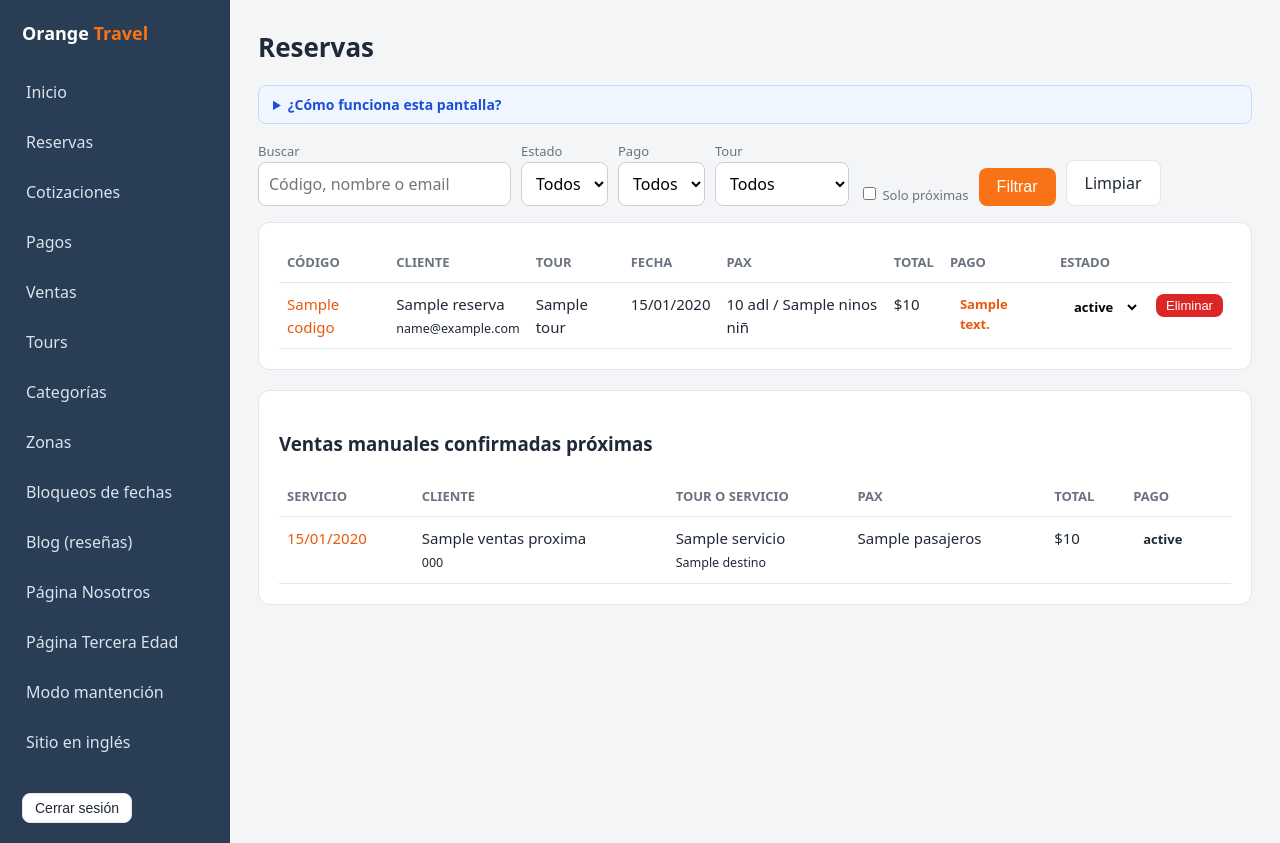
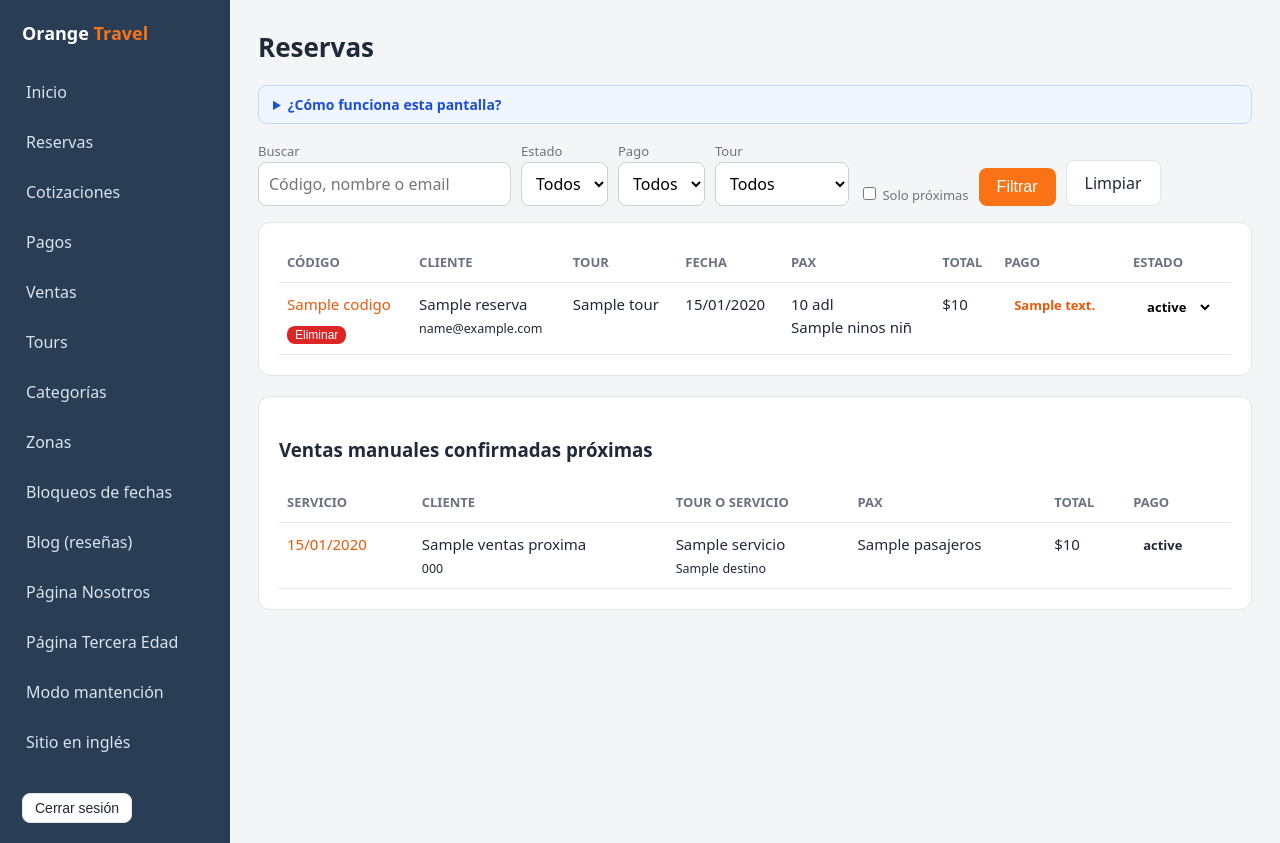
Before and after one commit to Cesar-eav/orangetravel, a Django app: template panel/templates/panel/reservas_list.html in a window 1280 px wide. Run offline with Django 5.2, Linux system fonts and the light colour scheme; the template is opened without the code that fills it: most values are stand-ins (such as "Sample title", 1, 10 or a date in 2020).

Commit message:
Panel: botón Eliminar bajo el código de la reserva
En su propia columna quedaba fuera de la tarjeta en pantallas de
escritorio. La tabla ahora tiene scroll horizontal en móvil, y Código y
Pax no se parten en varias líneas.

Co-Authored-By: Claude Opus 5.5 <noreply@anthropic.com>

```diff
--- a/panel/templates/panel/reservas_list.html
+++ b/panel/templates/panel/reservas_list.html
@@ -17,20 +17,20 @@
   <div><label><input type="checkbox" name="proximas" value="1" {% if request.GET.proximas %}checked{% endif %}> Solo próximas</label></div>
   <button class="btn">Filtrar</button> <a class="btn sec" href="{% url 'panel:reservas' %}">Limpiar</a>
 </form>
-<div class="card"><table>
-<tr><th>Código</th><th>Cliente</th><th>Tour</th><th>Fecha</th><th>Pax</th><th>Total</th><th>Pago</th><th>Estado</th><th></th></tr>
+<div class="card" style="overflow-x:auto"><table class="tabla-reservas">
+<tr><th>Código</th><th>Cliente</th><th>Tour</th><th>Fecha</th><th>Pax</th><th>Total</th><th>Pago</th><th>Estado</th></tr>
 {% for r in reservas %}<tr>
-<td><a href="{% url 'panel:reserva_detalle' r.pk %}">{{ r.codigo }}</a></td><td>{{ r.nombre_cliente }}<br><small>{{ r.email_cliente }}</small></td>
-<td>{{ r.tour.nombre }}</td><td>{{ r.fecha|date:"d/m/Y" }}</td><td>{{ r.adultos }} adl / {{ r.ninos }} niñ</td><td>${{ r.precio_total }}</td>
+<td class="nw"><a href="{% url 'panel:reserva_detalle' r.pk %}">{{ r.codigo }}</a>
+<form method="post" action="{% url 'panel:reserva_eliminar' r.pk %}" style="margin:6px 0 0" onsubmit="return confirm('¿Eliminar la reserva {{ r.codigo|escapejs }}? No se envía email al cliente.')">{% csrf_token %}
+<input type="hidden" name="next" value="{{ request.get_full_path }}">
+<button class="btn red" style="padding:2px 8px;font-size:12px">Eliminar</button></form></td><td>{{ r.nombre_cliente }}<br><small>{{ r.email_cliente }}</small></td>
+<td>{{ r.tour.nombre }}</td><td>{{ r.fecha|date:"d/m/Y" }}</td><td class="nw">{{ r.adultos }} adl<br>{{ r.ninos }} niñ</td><td>${{ r.precio_total }}</td>
 <td>{% if r.pago_id %}<a href="{% url 'panel:pago_detalle' r.pago_id %}" class="badge b-{{ r.pago_estado }}">{{ r.pago_texto }}</a>{% else %}<small>Sin pago Flow</small>{% endif %}</td>
 <td><form method="post" action="{% url 'panel:reserva_cambiar_estado' r.pk %}" style="margin:0">{% csrf_token %}
 <input type="hidden" name="next" value="{{ request.get_full_path }}">
 <select name="estado" class="estado-reserva b-{{ r.estado }}" data-actual="{{ r.estado }}" data-codigo="{{ r.codigo }}">{% for v, l in estados %}<option value="{{ v }}"{% if v == r.estado %} selected{% endif %}>{{ l }}</option>{% endfor %}</select>
-<noscript><button class="btn">Guardar</button></noscript></form></td>
-<td><form method="post" action="{% url 'panel:reserva_eliminar' r.pk %}" style="margin:0" onsubmit="return confirm('¿Eliminar la reserva {{ r.codigo|escapejs }}? No se envía email al cliente.')">{% csrf_token %}
-<input type="hidden" name="next" value="{{ request.get_full_path }}">
-<button class="btn red" style="padding:4px 10px;font-size:13px">Eliminar</button></form></td></tr>
-{% empty %}<tr><td colspan="9">No hay reservas con esos filtros.</td></tr>{% endfor %}</table>
+<noscript><button class="btn">Guardar</button></noscript></form></td></tr>
+{% empty %}<tr><td colspan="8">No hay reservas con esos filtros.</td></tr>{% endfor %}</table>
 {% include 'panel/_pager.html' %}</div>
 {% if ventas_proximas is not None %}
 <div class="card" style="overflow-x:auto"><h3>Ventas manuales confirmadas próximas</h3><table>
@@ -48,6 +48,7 @@
 /* Mismo color que los badges de estado (b-CONFIRMADA verde, etc.); las opciones en blanco */
 select.estado-reserva{padding:4px 10px;border:0;border-radius:99px;font-size:13px;font-weight:600;cursor:pointer}
 select.estado-reserva option{background:#fff;color:#111}
+.tabla-reservas td.nw{white-space:nowrap}
 </style>
 <script>
 (function () {
```
